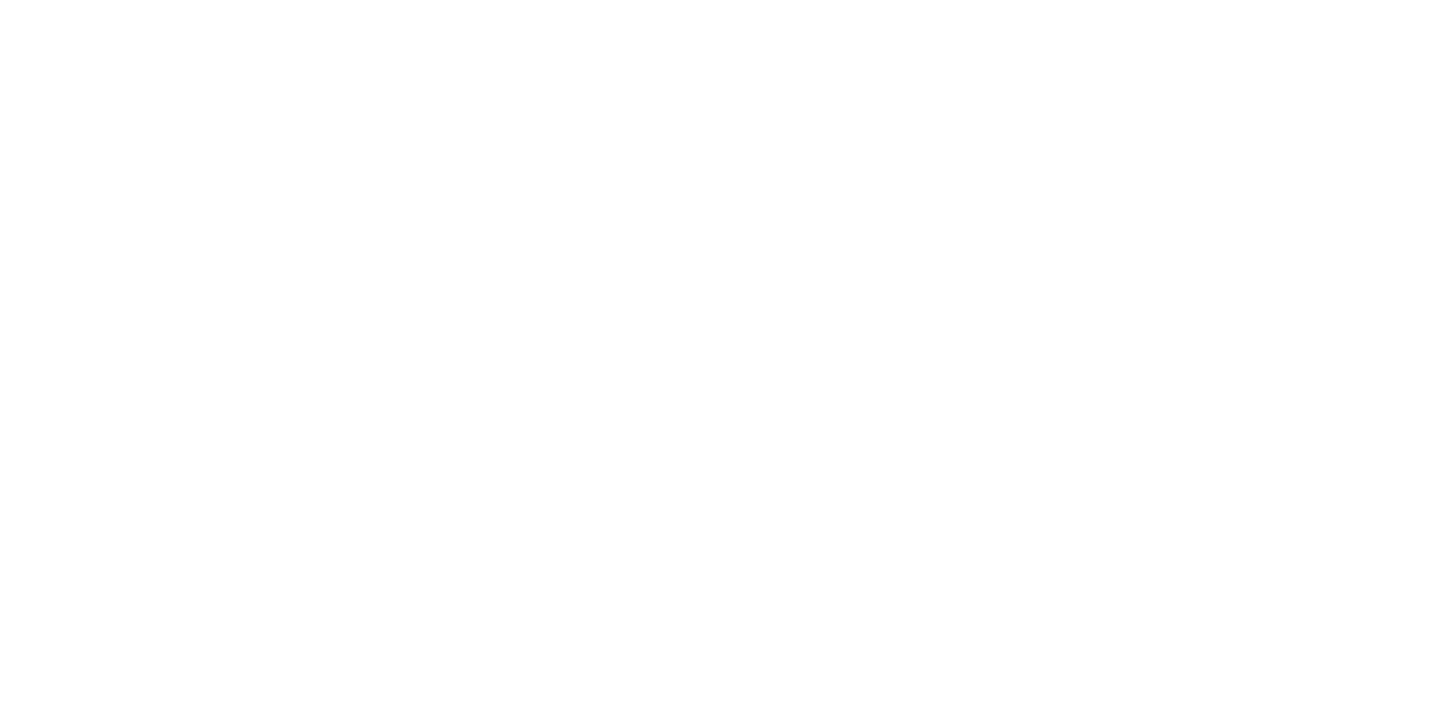
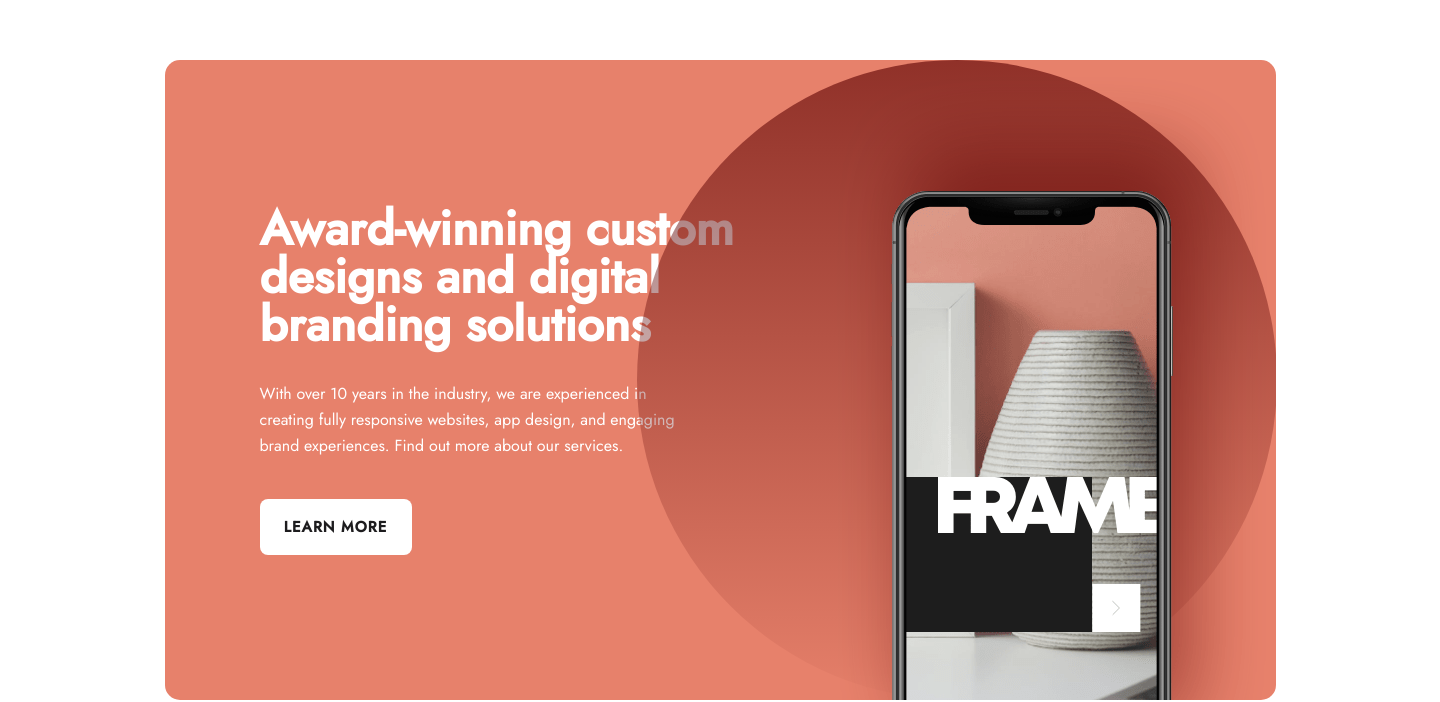
Before and after one commit to AlekseyVY/multipage_website, a Next.js app: page / in a window 1280 px wide. Shown: the part 938-1640 px from the top of the page, 1440 px wide, since content can reach past the window. Built offline with nearby package versions, Linux system fonts and the light colour scheme.

Commit message:
feature: added hero content

```diff
--- a/pages/About/index.js
+++ b/pages/About/index.js
@@ -1,11 +1,13 @@
 import {MainContainer} from "../../styles/styles";
 import Header from "../common/Header/Header";
+import Footer from "../common/Footer/Footer";
 
 
 export default function About() {
   return(
     <MainContainer>
       <Header />
+      <Footer />
     </MainContainer>
   )
 }
--- a/pages/AppDesign/index.js
+++ b/pages/AppDesign/index.js
@@ -1,11 +1,13 @@
 import {MainContainer} from "../../styles/styles";
 import Header from "../common/Header/Header";
+import Footer from "../common/Footer/Footer";
 
 
 export default function AppDesign() {
   return (
     <MainContainer>
       <Header />
+      <Footer />
     </MainContainer>
   )
 }
--- a/pages/Contact/index.js
+++ b/pages/Contact/index.js
@@ -1,11 +1,13 @@
 import {MainContainer} from "../../styles/styles";
 import Header from "../common/Header/Header";
+import Footer from "../common/Footer/Footer";
 
 
 export default function Contact(){
   return (
     <MainContainer>
       <Header />
+      <Footer />
     </MainContainer>
   )
 }
--- a/pages/GraphicDesign/index.js
+++ b/pages/GraphicDesign/index.js
@@ -1,11 +1,13 @@
 import {MainContainer} from "../../styles/styles";
 import Header from "../common/Header/Header";
+import Footer from "../common/Footer/Footer";
 
 
 export default function Index() {
   return (
     <MainContainer>
       <Header />
+      <Footer />
     </MainContainer>
   )
 }
--- a/pages/Locations/index.js
+++ b/pages/Locations/index.js
@@ -1,11 +1,13 @@
 import {MainContainer} from "../../styles/styles";
 import Header from "../common/Header/Header";
+import Footer from "../common/Footer/Footer";
 
 
 export default function Locations() {
   return(
     <MainContainer>
       <Header />
+      <Footer />
     </MainContainer>
   )
 }
--- a/pages/WebDesign/index.js
+++ b/pages/WebDesign/index.js
@@ -1,11 +1,13 @@
 import {MainContainer} from "../../styles/styles";
 import Header from "../common/Header/Header";
+import Footer from "../common/Footer/Footer";
 
 
 export default function WebDesign() {
   return(
     <MainContainer>
       <Header />
+      <Footer />
     </MainContainer>
   )
 }
--- a/pages/index.js
+++ b/pages/index.js
@@ -2,11 +2,42 @@
 import {MainContainer} from "../styles/styles";
 import Header from "./common/Header/Header";
 import Footer from "./common/Footer/Footer";
+import {
+  H1Hero,
+  HeroButtonContainer,
+  HeroContainer,
+  HeroImage,
+  HeroPTextContainer,
+  HeroTextContainer,
+  ImageContainer,
+  Oval
+} from "./styles";
+import Image from 'next/image'
+import Button from "./common/Button/Button";
 
 export default function Home() {
   return (
     <MainContainer>
       <Header />
+      <HeroContainer>
+        <Oval/>
+        <ImageContainer>
+          <HeroImage src={'/assets/home/desktop/image-hero-phone.png'} alt={'Phone'}/>
+        </ImageContainer>
+        <HeroTextContainer>
+          <div>
+            <H1Hero>
+              Award-winning custom designs and digital branding solutions
+            </H1Hero>
+          </div>
+          <HeroPTextContainer>
+            With over 10 years in the industry, we are experienced in creating fully responsive websites, app design, and engaging brand experiences. Find out more about our services.
+          </HeroPTextContainer>
+          <HeroButtonContainer>
+            <Button isLight={true} text={'LEARN MORE'}/>
+          </HeroButtonContainer>
+        </HeroTextContainer>
+      </HeroContainer>
       <Footer />
     </MainContainer>
   )
--- /dev/null
+++ b/pages/styles.js
@@ -0,0 +1,56 @@
+import styled from "styled-components";
+import {peach, white} from "../styles/colors";
+
+
+
+export const HeroContainer = styled.div`
+  width: 111.1rem;
+  height: 64rem;
+  background: ${peach};
+  border-radius: 1.5rem;
+  position: relative;
+  overflow: hidden;
+`
+
+
+export const Oval = styled.div`
+  width: 64rem;
+  height: 64rem;
+  border-radius: 90%;
+  background: linear-gradient(0deg, rgba(93, 2, 2, 0.01) 0%, rgba(93, 2, 2, 0.63) 100%);
+  position: absolute;
+  left: 42.5%;
+`
+
+
+export const ImageContainer = styled.div`
+  position: absolute;
+  left: 50%;
+  top: -6%;
+`
+
+export const HeroImage = styled.img`
+  box-sizing: content-box;
+`
+
+export const HeroTextContainer = styled.div`
+  width: 54rem;
+  height: 35rem;
+  color: ${white};
+  display: flex;
+  flex-direction: column;
+  margin-top: 14.5rem;
+  margin-left: 9.5rem;
+`
+
+export const HeroButtonContainer = styled.div`
+  margin-top: 4rem;
+`
+
+export const HeroPTextContainer = styled.div`
+  width: 44.5rem;
+`
+
+export const H1Hero = styled.h1`
+  margin-top: 0;
+`
--- a/styles/globals.css
+++ b/styles/globals.css
@@ -3,8 +3,7 @@
 
 html {
   font-size: 62.5%;
-  display: flex;
-  justify-content: center;
+  display: contents;
 }
 
 html,
@@ -51,3 +50,10 @@
   width: 144rem;
   height: 294rem;
 }
+
+@media (min-width: 1441px) {
+  html {
+    display: flex;
+    justify-content: center;
+  }
+}
```
